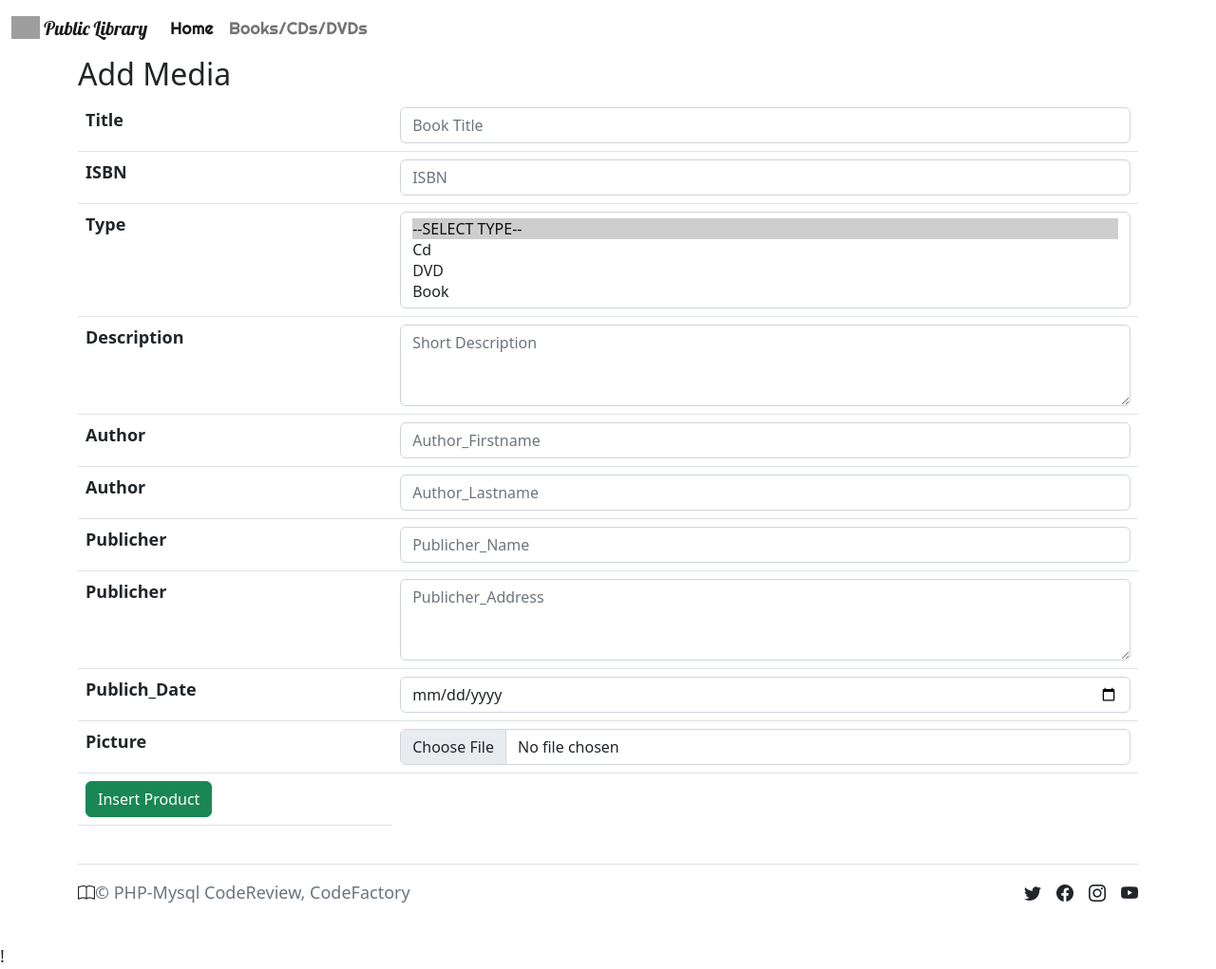
After one commit to nazilaAz/BE18-CR4-Nazila-AZABDAFTAR, a PHP site: page /create.php in a window 1280 px wide. The commit adds this page. Shown: the whole page at 95% size. Run offline with PHP 8.4, Linux system fonts and the light colour scheme; grey boxes are pictures that could not be loaded.

Commit message:
create Form finished

```diff
--- /dev/null
+++ b/create.php
@@ -0,0 +1,127 @@
+<!DOCTYPE html>
+<html lang="en">
+
+<head>
+    <meta charset="UTF-8">
+    <meta http-equiv="X-UA-Compatible" content="IE=edge">
+    <meta name="viewport" content="width=device-width, initial-scale=1.0">
+    <title>Add Media</title>
+    <?php require_once 'components/boot.php' ?>
+    <link rel="stylesheet" href="components/css/style.css">
+</head>
+
+<body>
+    <nav class="navbar navbar-expand-lg bg-body-tertiary">
+        <div class="container-fluid">
+            <a class="navbar-brand txtFont"><img src="https://cdn-icons-png.flaticon.com/512/9389/9389532.png" alt="Logo" width="30" height="24" class="d-inline-block align-text-top"> Public Library</a>
+            <button class="navbar-toggler" type="button" data-bs-toggle="collapse" data-bs-target="#navbarNav" aria-controls="navbarNav" aria-expanded="false" aria-label="Toggle navigation">
+                <span class="navbar-toggler-icon"></span>
+            </button>
+            <div class="collapse navbar-collapse" id="navbarNav">
+                <ul class="navbar-nav">
+                    <li class="nav-item">
+                        <a class="nav-link active" aria-current="page" href="index.php">Home</a>
+                    </li>
+                    <li class="nav-item">
+                        <a class="nav-link" href="readMedia.php">Books/CDs/DVDs</a>
+                    </li>
+                </ul>
+            </div>
+        </div>
+    </nav>
+    <div class="container">
+
+        <fieldset>
+            <legend class='h2'>Add Media</legend>
+            <form action="actions/a_create.php" method="post" enctype="multipart/form-data">
+                <table class='table'>
+                    <tr>
+                        <th>Title</th>
+                        <td><input class='form-control' type="text" name="title" placeholder="Book Title" /></td>
+                    </tr>
+                    <tr>
+                        <th>ISBN</th>
+                        <td><input class='form-control' type="text" name="isbn" placeholder="ISBN" /></td>
+                    </tr>
+                    <tr>
+                        <th>Type</th>
+                        <td><select class="form-select" multiple aria-label="multiple select example" name="type">
+                                <option selected>--SELECT TYPE--</option>
+                                <option value="CD">Cd</option>
+                                <option value="DVD">DVD</option>
+                                <option value="Book">Book</option>
+                            </select></td>
+                    </tr>
+                    <tr>
+                        <th>Description</th>
+                        <td><textarea class="form-control" rows="3" name="desciption" placeholder="Short Description"></textarea></td>
+                    </tr>
+                    <tr>
+                        <th>Author</th>
+                        <td><input type="text" class="form-control" id="firstname" name="fname" placeholder="Author_Firstname" /></td>
+                    </tr>
+                    <tr>
+                        <th>Author</th>
+                        <td><input type="text" class="form-control" id="lastname" name="lname" placeholder="Author_Lastname" /></td>
+                    </tr>
+                    <tr>
+                        <th>Publicher</th>
+                        <td><input type="text" class="form-control" id="publicherName" name="pname" placeholder="Publicher_Name" /></td>
+                    </tr>
+                    <tr>
+                        <th>Publicher</th>
+                        <td><textarea class="form-control" rows="3" name="publicheraddress" placeholder="Publicher_Address"></textarea></td>
+                    </tr>
+                    <tr>
+                        <th>Publich_Date</th>
+                        <td><input type="date" class="form-control" id="publicherDate" name="pdate" placeholder="Publich_Date" /></td>
+                    </tr>
+                    <tr>
+                        <th>Picture</th>
+                        <td><input class='form-control' type="file" name="picture" /></td>
+                    </tr>
+                    <tr>
+                        <td><button class='btn btn-success' type="submit">Insert Product</button></td>
+                        <!-- <td><a href="index.php"><button class='btn btn-warning' type="button">Home</button></a></td> -->
+                    </tr>
+                </table>
+            </form>
+        </fieldset>
+
+
+
+
+
+
+
+
+
+
+
+
+
+
+
+
+
+
+
+        <footer class="d-flex flex-wrap justify-content-between align-items-center py-3 my-4 border-top">
+            <div class="col-md-4 d-flex align-items-center">
+                <i class="bi bi-book"></i>
+                <span class="mb-3 mb-md-0 text-muted">&copy; PHP-Mysql CodeReview, CodeFactory</span>
+            </div>
+
+            <ul class="nav col-md-4 justify-content-end list-unstyled d-flex">
+                <li class="ms-3"><i class="bi bi-twitter"></i></li>
+                <li class="ms-3"><i class="bi bi-facebook"></i></li>
+                <li class="ms-3"><i class="bi bi-instagram"></i></li>
+                <li class="ms-3"><i class="bi bi-youtube"></i></li>
+            </ul>
+        </footer>
+    </div>
+    <script src="https://cdn.jsdelivr.net/npm/bootstrap@5.2.3/dist/js/bootstrap.min.js" integrity="sha384-cuYeSxntonz0PPNlHhBs68uyIAVpIIOZZ5JqeqvYYIcEL727kskC66kF92t6Xl2V" crossorigin="anonymous"></script>
+</body>
+
+</html>
+!
```
Also changed, not shown: readMedia.php (+13 -1 lines), actions/a_create.php (added).
